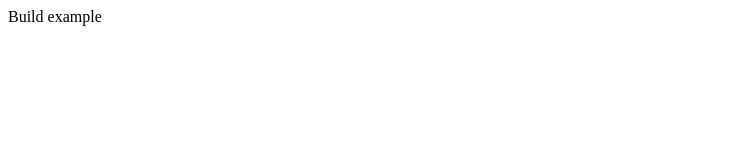
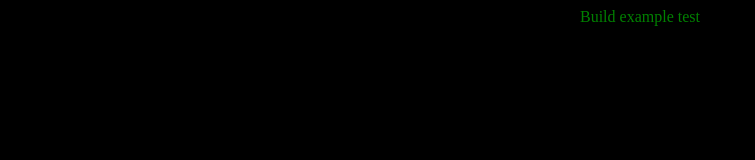
Before and after one commit to yura0seredyuk/test_repository_with_build_example, a website built with Parcel: page index.html in a window 1280 px wide. Shown: the whole page, without its empty margins (0-755 px from the left). Built offline with nearby package versions, Linux system fonts and the light colour scheme.

Commit message:
add style to root id

```diff
--- a/index.html
+++ b/index.html
@@ -11,7 +11,7 @@
 </head>
 
 <body>
-  <div id="root">Build example</div>
+  <div id="root">Build example test</div>
 </body>
 
 </html>
--- a/src/style/style.scss
+++ b/src/style/style.scss
@@ -0,0 +1,8 @@
+body {
+  background-color: black;
+}
+
+#root {
+  color: green;
+  text-align: center;
+}
```
